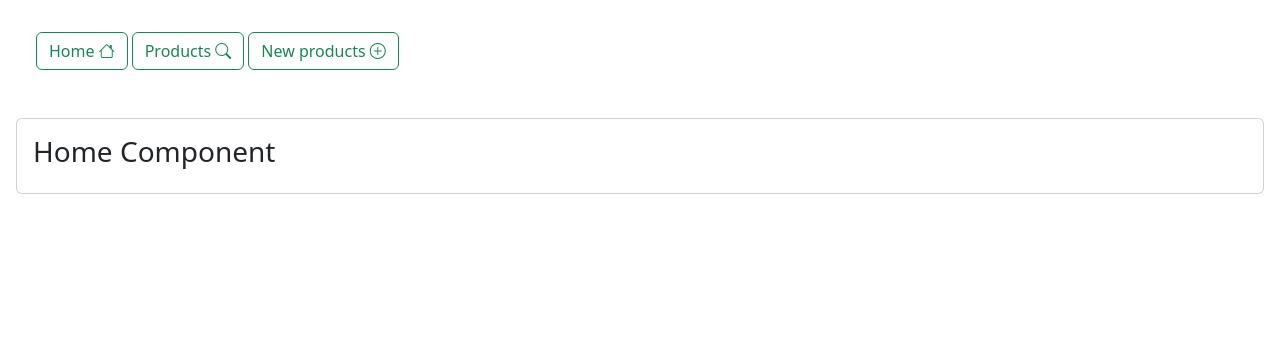
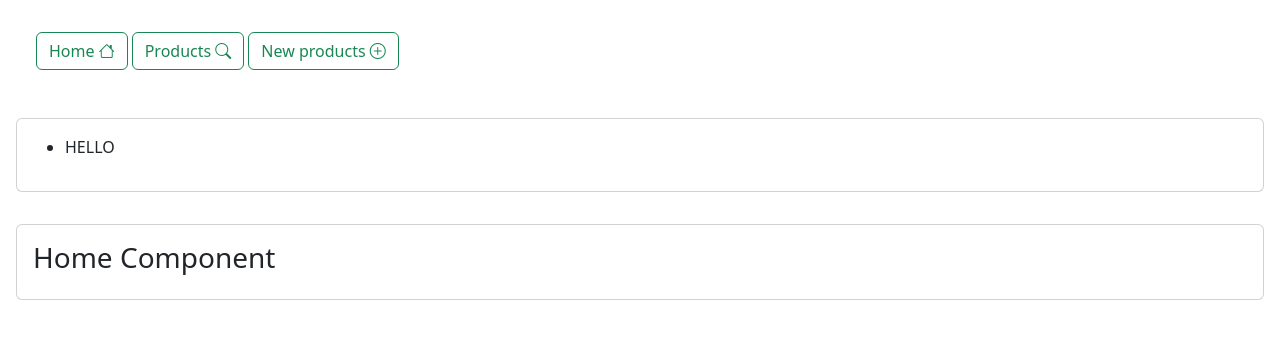
Before and after one commit to delmas007/web-Angular, an Angular app: page /home in a window 1280 px wide. Shown: the top 338 px of the page. Built offline with nearby package versions, Linux system fonts and the light colour scheme.

Commit message:
dashboard

```diff
--- a/src/app/app.component.html
+++ b/src/app/app.component.html
@@ -30,7 +30,7 @@
   </ul>
 </nav>
 
-
+<app-dashboard></app-dashboard>
 <router-outlet>
 
 </router-outlet>
--- a/src/app/app.component.ts
+++ b/src/app/app.component.ts
@@ -1,11 +1,12 @@
 import { Component } from '@angular/core';
 import { CommonModule } from '@angular/common';
 import {RouterLink, RouterLinkActive, RouterModule, RouterOutlet} from '@angular/router';
+import {DashboardComponent} from "./dashboard/dashboard.component";
 
 @Component({
   selector: 'app-root',
   standalone: true,
-  imports: [CommonModule, RouterOutlet, RouterLink],
+  imports: [CommonModule, RouterOutlet, RouterLink,DashboardComponent],
   templateUrl: './app.component.html',
   styleUrl: './app.component.css'
 })
--- a/src/app/app.routes.ts
+++ b/src/app/app.routes.ts
@@ -3,9 +3,11 @@ import {HomeComponent} from "./home/home.component";
 import {ProductsComponent} from "./products/products.component";
 import {NewProductComponent} from "./new-product/new-product.component";
 import {EditProductComponent} from "./edit-product/edit-product.component";
+import {DashboardComponent} from "./dashboard/dashboard.component";
 
 export const routes: Routes = [
   { path : "home" , component : HomeComponent},
+  { path : "dashboard" , component : DashboardComponent},
   { path : "products" , component : ProductsComponent},
   { path : "newProduct" , component : NewProductComponent},
   { path : "editProduct/:id" , component : EditProductComponent},
--- a/src/app/dashboard/dashboard.component.html
+++ b/src/app/dashboard/dashboard.component.html
@@ -1 +1,11 @@
-<p>dashboard works!</p>
+<div class="p-3">
+  <div class="card">
+    <div class="card-body">
+      <ul class="nav-pills">
+        <li>
+          <label>HELLO </label>
+        </li>
+      </ul>
+    </div>
+  </div>
+</div>
--- a/src/app/dashboard/dashboard.component.ts
+++ b/src/app/dashboard/dashboard.component.ts
@@ -1,4 +1,5 @@
 import { Component } from '@angular/core';
+import {AppStateService} from "../services/app-state.service";
 
 @Component({
   selector: 'app-dashboard',
@@ -9,4 +10,7 @@ import { Component } from '@angular/core';
 })
 export class DashboardComponent {
 
+  constructor(public appState:AppStateService) {
+  }
+
 }
```
